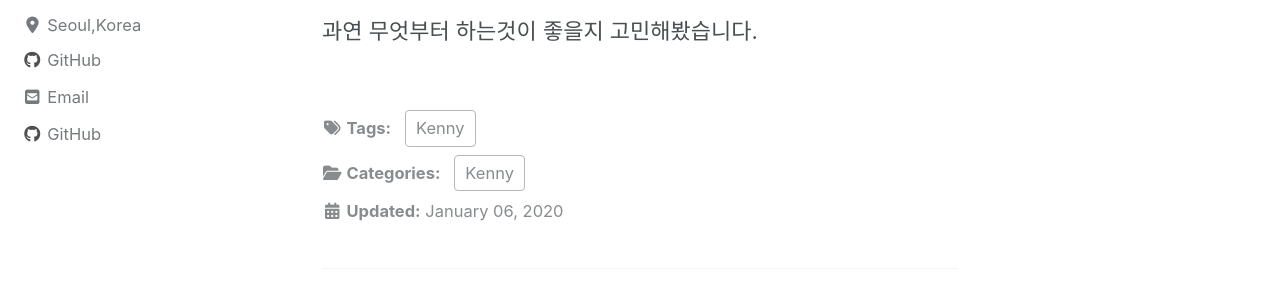
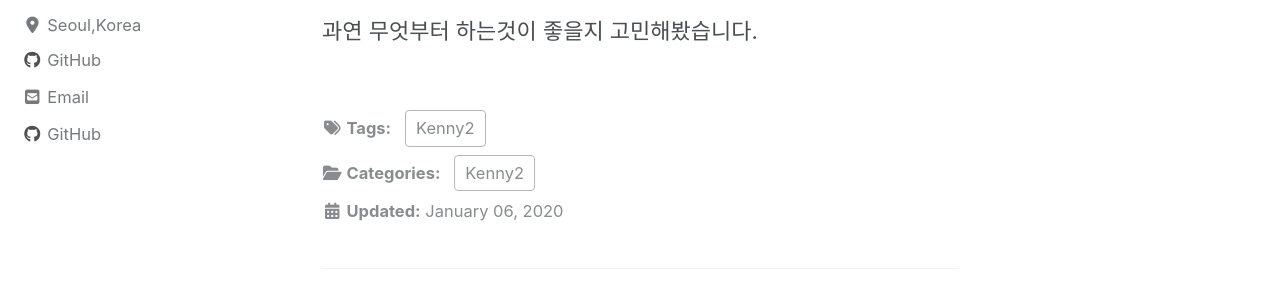
Before and after one commit to kennykim1990/kennykim1990.github.io, a Jekyll site: the page built from _posts/2020-01-06-todo.md, in a window 1280 px wide and 900 px high, scrolled down 507 px. Shown: the part 142-442 px from the top of the window. Built offline with Jekyll 4.4.1, drawn with Linux system fonts in a browser that asks for light colours; cached includes are drawn as plain includes; nearby versions of some CDN libraries.

Commit message:
웹 테스트

```diff
--- a/_posts/2020-01-06-todo.md
+++ b/_posts/2020-01-06-todo.md
@@ -1,9 +1,9 @@
 ---
 title : 앞으로 해야 할 일
 category :
-  - Kenny
+  - Kenny2
 tag :
-  - Kenny
+  - Kenny2
 sidebar_main : true
 
 ---
```
